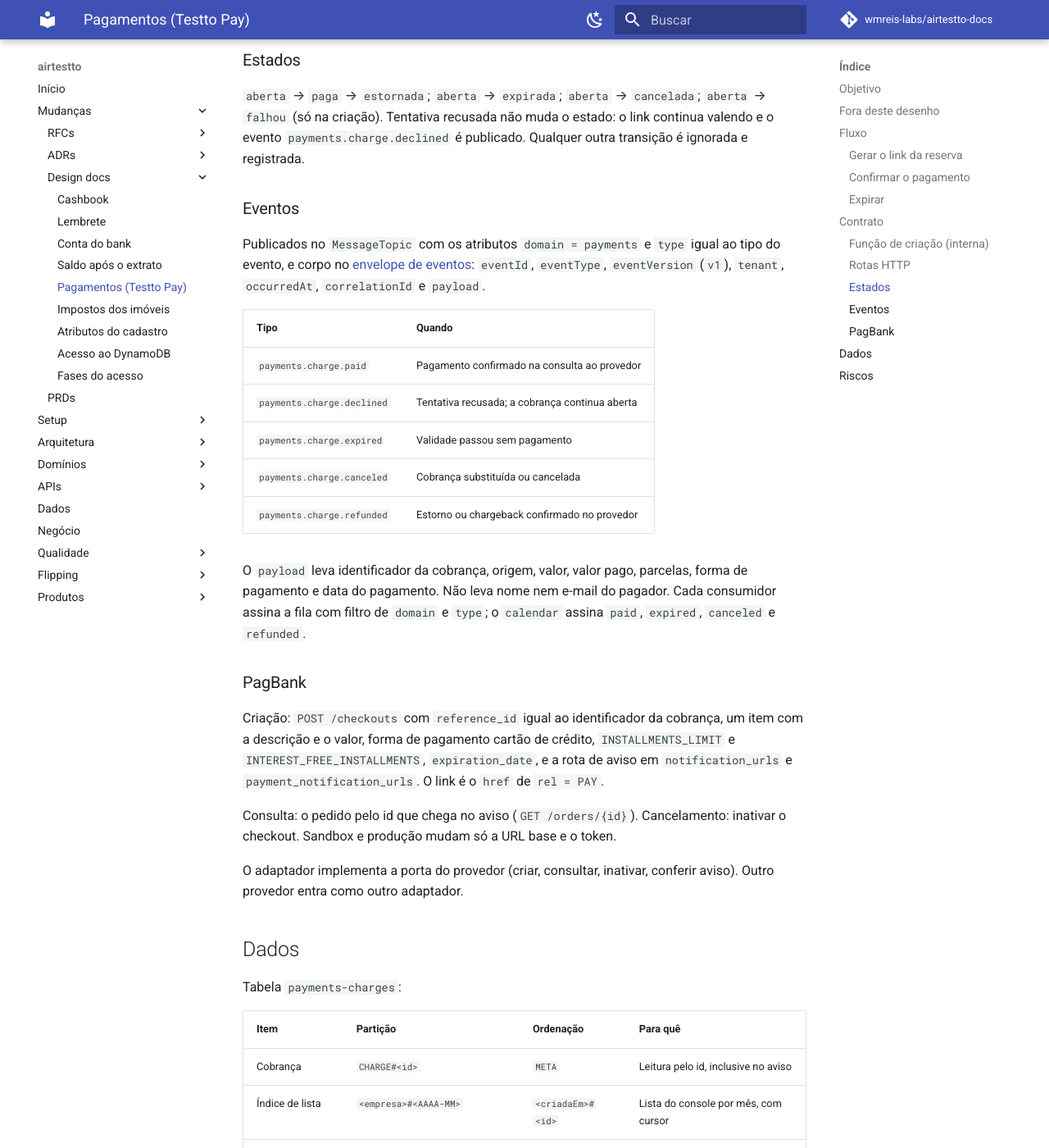
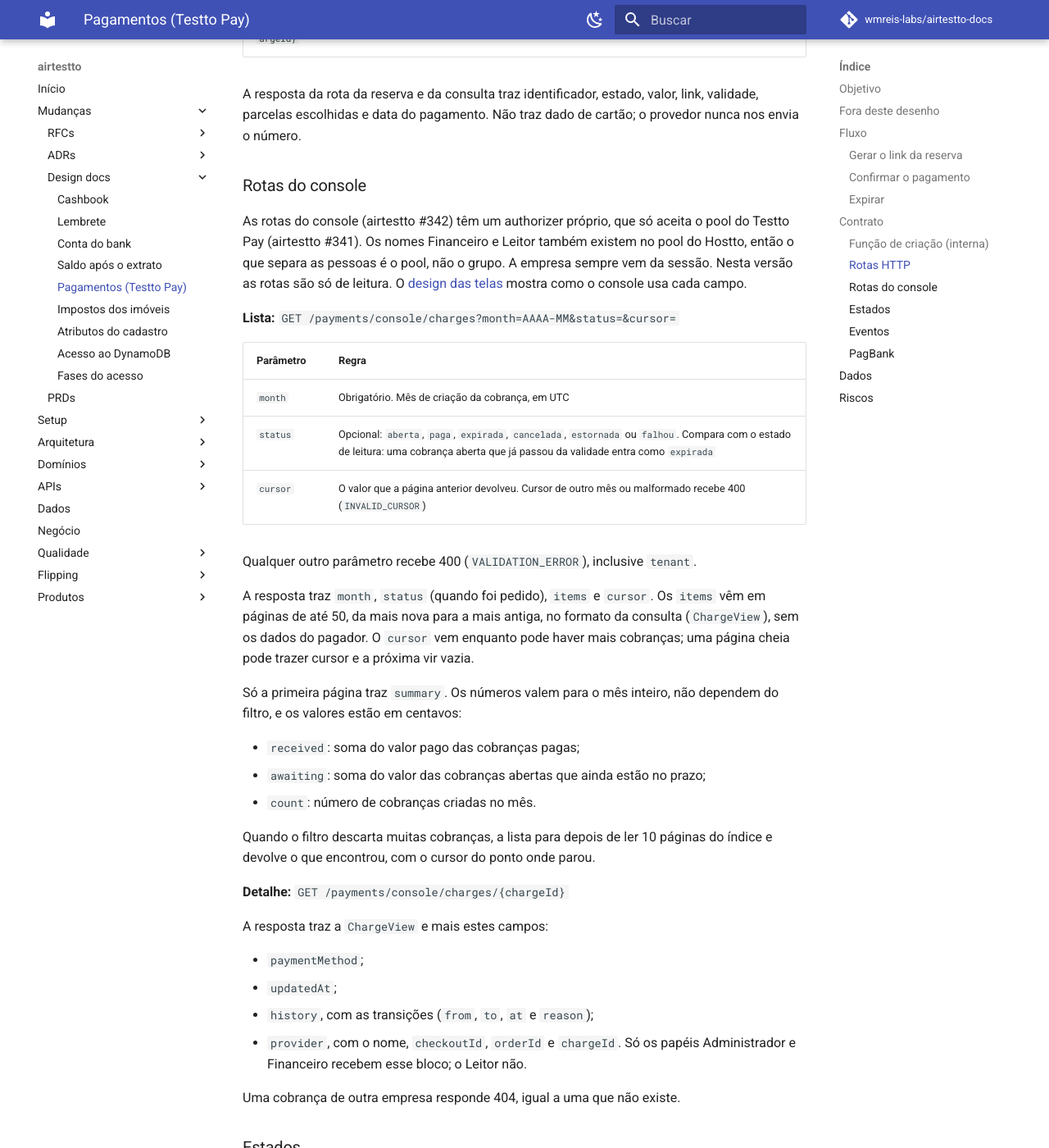
Before and after one commit to wmreis-labs/airtestto-docs, an MkDocs documentation site: the page built from docs/mudancas/design/2026-11-21-pagamentos-testto-pay.md, in a window 1280 px wide and 1400 px high, scrolled down 2765 px. Shown: the whole window at 82% size. Built offline with MkDocs 1.6.1 and Material for MkDocs 9.7.7, drawn with Linux system fonts in a browser that asks for light colours; comment, search, counter and statistics services are not loaded; some of the changed text lies outside the part shown.

Commit message:
docs(design): contrato das rotas do console do Testto Pay
Lista por mês com cursor, filtro por estado e números do mês; detalhe
com histórico e identificadores do provedor escondidos para o Leitor.
Authorizer próprio do pool do Testto Pay.

Refs wmreis-labs/airtestto#342

Co-Authored-By: Claude Opus 5.5 <noreply@anthropic.com>

```diff
--- a/docs/mudancas/design/2026-11-21-pagamentos-testto-pay.md
+++ b/docs/mudancas/design/2026-11-21-pagamentos-testto-pay.md
@@ -63,9 +63,46 @@ A mesma função atende a API pública do corte 3, que só acrescenta a chave de
 | --- | --- | --- |
 | `POST /calendars/{calendarId}/events/{eventId}/charge` | Hostto | Sessão; empresa da sessão (`tenantSource: 'session'`); papéis Admin, Financeiro e Operacional |
 | `POST /payments/webhooks/pagbank` | PagBank | Pública; autenticidade conferida e pedido consultado no provedor |
-| `GET /payments/charges/{chargeId}` | Hostto e, depois, console | Sessão; empresa da sessão |
+| `GET /payments/charges/{chargeId}` | Hostto | Sessão; empresa da sessão |
+| `GET /payments/console/charges` | Console do Testto Pay | Sessão do pool do Testto Pay; empresa da sessão; papéis Administrador, Financeiro e Leitor |
+| `GET /payments/console/charges/{chargeId}` | Console do Testto Pay | Igual à lista |
 
 A resposta da rota da reserva e da consulta traz identificador, estado, valor, link, validade, parcelas escolhidas e data do pagamento. Não traz dado de cartão; o provedor nunca nos envia o número.
+
+### Rotas do console
+
+As rotas do console (airtestto #342) têm um authorizer próprio, que só aceita o pool do Testto Pay (airtestto #341). Os nomes Financeiro e Leitor também existem no pool do Hostto, então o que separa as pessoas é o pool, não o grupo. A empresa sempre vem da sessão. Nesta versão as rotas são só de leitura. O [design das telas](https://wmreis-labs.github.io/testto-pay-docs/mudancas/design/2026-11-21-console-cobrancas/) mostra como o console usa cada campo.
+
+**Lista:** `GET /payments/console/charges?month=AAAA-MM&status=&cursor=`
+
+| Parâmetro | Regra |
+| --- | --- |
+| `month` | Obrigatório. Mês de criação da cobrança, em UTC |
+| `status` | Opcional: `aberta`, `paga`, `expirada`, `cancelada`, `estornada` ou `falhou`. Compara com o estado de leitura: uma cobrança aberta que já passou da validade entra como `expirada` |
+| `cursor` | O valor que a página anterior devolveu. Cursor de outro mês ou malformado recebe 400 (`INVALID_CURSOR`) |
+
+Qualquer outro parâmetro recebe 400 (`VALIDATION_ERROR`), inclusive `tenant`.
+
+A resposta traz `month`, `status` (quando foi pedido), `items` e `cursor`. Os `items` vêm em páginas de até 50, da mais nova para a mais antiga, no formato da consulta (`ChargeView`), sem os dados do pagador. O `cursor` vem enquanto pode haver mais cobranças; uma página cheia pode trazer cursor e a próxima vir vazia.
+
+Só a primeira página traz `summary`. Os números valem para o mês inteiro, não dependem do filtro, e os valores estão em centavos:
+
+- `received`: soma do valor pago das cobranças pagas;
+- `awaiting`: soma do valor das cobranças abertas que ainda estão no prazo;
+- `count`: número de cobranças criadas no mês.
+
+Quando o filtro descarta muitas cobranças, a lista para depois de ler 10 páginas do índice e devolve o que encontrou, com o cursor do ponto onde parou.
+
+**Detalhe:** `GET /payments/console/charges/{chargeId}`
+
+A resposta traz a `ChargeView` e mais estes campos:
+
+- `paymentMethod`;
+- `updatedAt`;
+- `history`, com as transições (`from`, `to`, `at` e `reason`);
+- `provider`, com o nome, `checkoutId`, `orderId` e `chargeId`. Só os papéis Administrador e Financeiro recebem esse bloco; o Leitor não.
+
+Uma cobrança de outra empresa responde 404, igual a uma que não existe.
 
 ### Estados
 
```
